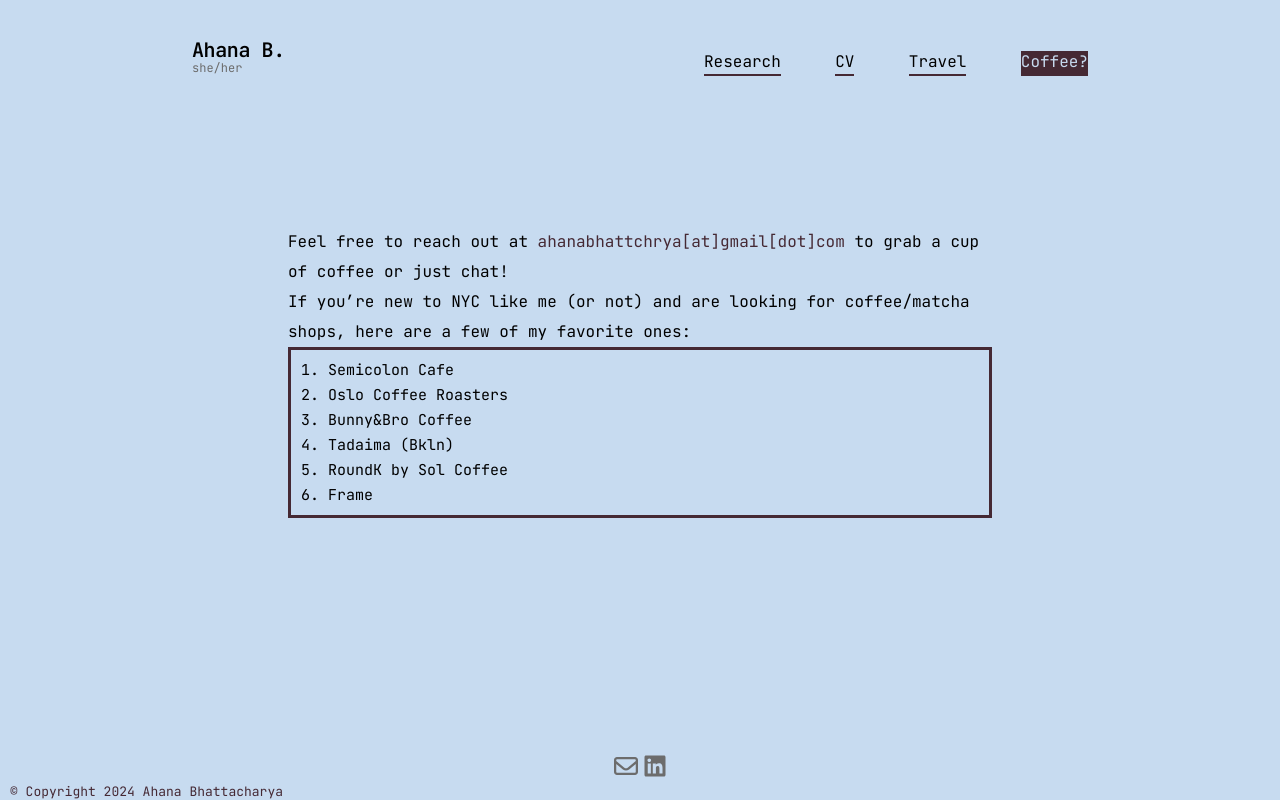
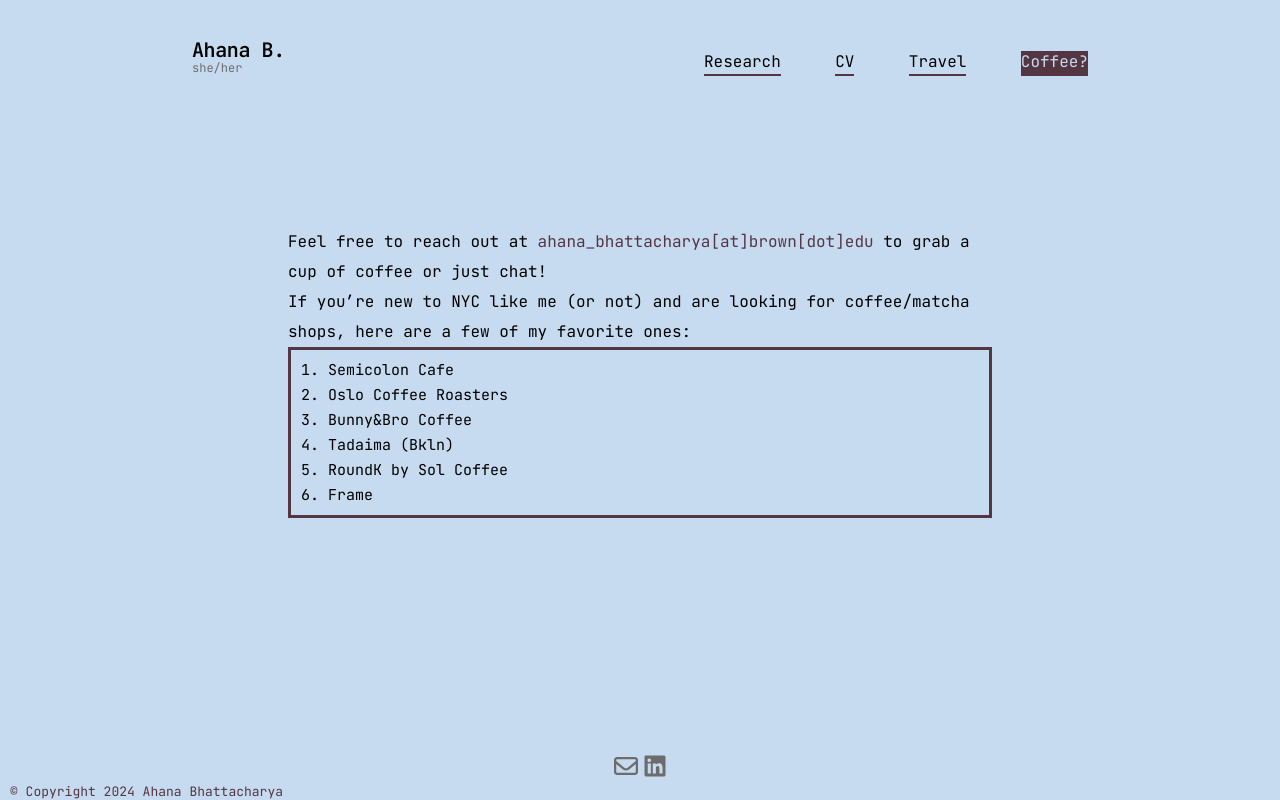
Before and after one commit to ahanabhattchrya/ahanabhattchrya.github.io, a Next.js app: page /contact in a window 1280 px wide. Built offline with nearby package versions, Linux system fonts and the light colour scheme.

Commit message:
changing colors and email

```diff
--- a/src/app/contact/page.tsx
+++ b/src/app/contact/page.tsx
@@ -4,7 +4,7 @@ export default function Contact() {
     return (
         <main className = {styles.main}>
             <div className = {styles.text}>
-                <p>Feel free to reach out at <a href="mailto:ahanabhattchrya@gmail.com">ahanabhattchrya[at]gmail[dot]com</a> to grab a cup of coffee or just chat!</p>
+                <p>Feel free to reach out at <a href="mailto:ahana_bhattacharya@buffalo.edu">ahana_bhattacharya[at]brown[dot]edu</a> to grab a cup of coffee or just chat!</p>
                 <p>If you’re new to NYC like me (or not) and are looking for coffee/matcha shops, here are a few of my favorite ones:</p>
                 <ol className={styles.coffeeShops}>
                     <li className={styles.coffeeShopsItem}>Semicolon Cafe</li>
--- a/src/app/globals.css
+++ b/src/app/globals.css
@@ -10,7 +10,7 @@
   --background-end-rgb: 255, 255, 255;
 
   --primary-color: #C7DBF0;
-  --secondary-color: #452934;
+  --secondary-color: #543542;
 
   --primary-text-color: #000000;
   --secondary-text-color: #6c6c6c;
```
